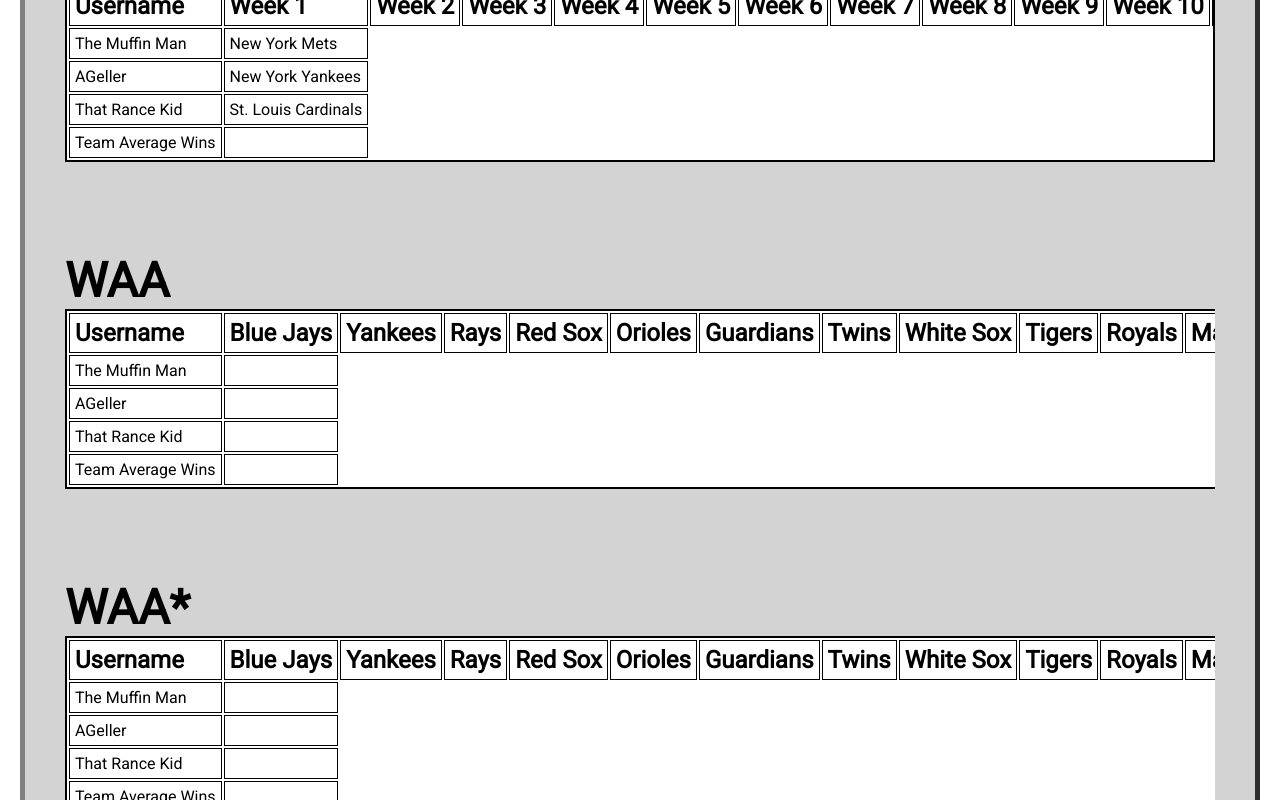
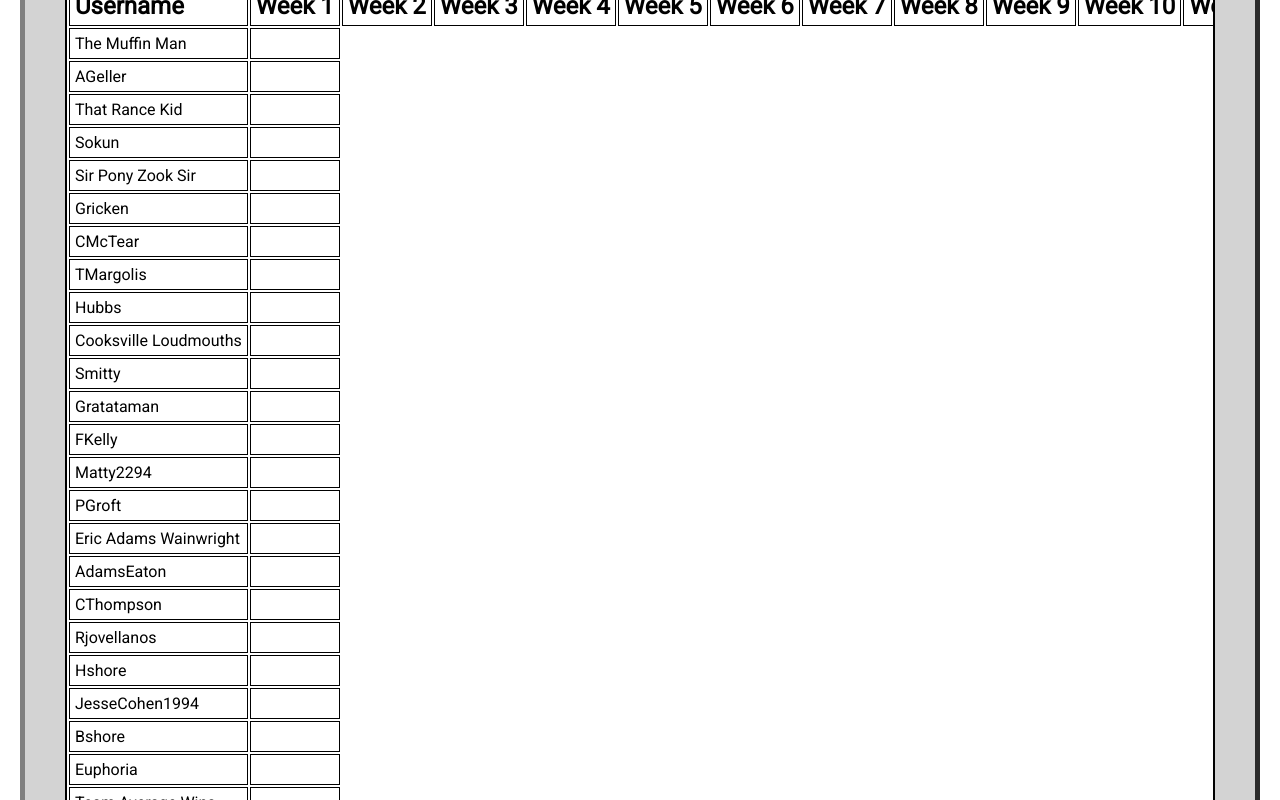
Before and after one commit to James-fleming394/biffleball-frontend, a React (Create React App) app: page /stats in a window 1280 px wide. Shown: the part 400-1200 px from the top of the page. Built offline with nearby package versions, Linux system fonts and the light colour scheme; some icons are missing.

Commit message:
Standings update

```diff
--- a/src/App.js
+++ b/src/App.js
@@ -55,7 +55,7 @@
         <Route path="/stats" element={<Stats />}></Route>
         <Route path="/submit-pick" element={<Submit />}></Route>
         <Route path="/community" element={<Community />}></Route>
-        <Route path="/community-annoucements" element={<Annoucements />}></Route>
+        <Route path="/community-announcements" element={<Annoucements />}></Route>
         <Route path="/community-blog" element={<Blog />}></Route>
         <Route path="/community-questions" element={<Questions />}></Route>
         <Route path="/rules" element={<Rules />}></Route>
--- a/src/components/Footer.jsx
+++ b/src/components/Footer.jsx
@@ -12,7 +12,6 @@
                 Your Ads Privacy Choices</p>
             <span><img className='footer-img' src="/img/Biffle-Small-White.png" alt="logo" /></span>
             <p>© 2020-2023, BiffleBall LLC. or its affiliates</p>
-
         </footer>
     )
 }
--- a/src/pages/Annoucement.js
+++ b/src/pages/Annoucement.js
@@ -2,6 +2,12 @@
 
 const Annoucements = () => {
 
+    return (
+        <div className="announcements-page">
+            <h1>Annoucements</h1>
+            <h3>No Annoucements at the Moment, check back soon!</h3>
+        </div>
+    )
 }
 
 export default Annoucements;
--- a/src/pages/Blog.js
+++ b/src/pages/Blog.js
@@ -2,6 +2,12 @@
 
 const Blog = () => {
 
+        return (
+            <div className="blog-page">
+                <h1>BiffleBall Blog</h1>
+                <h3>No blog posts at the moment, check back soon!</h3>
+            </div>
+        )
 }
 
 export default Blog;
--- a/src/pages/Questions.js
+++ b/src/pages/Questions.js
@@ -1,7 +1,12 @@
 import React from "react";
 
 const Questions = () => {
-
+    return (
+        <div className="questions-page">
+            <h1>Questions</h1>
+            <h3>No question posts at the moment, check back soon!</h3>
+        </div>
+    )
 }
 
 export default Questions;
--- a/src/pages/Standings.js
+++ b/src/pages/Standings.js
@@ -3,29 +3,30 @@
 const Standings = () => {
 
     const data = [
-        { username: "The Muffin Man", wins: 0, WAA: 0, WAAStar: 0, SOTU: 0, Week1: 0 },
-        { username: "AGeller", wins: 0, WAA: 0, WAAStar: 0, SOTU: 0, Week1: 0 },
-        { username: "Sokun", wins: 0, WAA: 0, WAAStar: 0, SOTU: 0, Week1: 0 },
-        { username: "Sir Pony Zook Sir", wins: 0, WAA: 0, WAAStar: 0, SOTU: 0, Week1: 0 },
-        { username: "Gricken", wins: 0, WAA: 0, WAAStar: 0, SOTU: 0, Week1: 0 },
-        { username: "CMcTear", wins: 0, WAA: 0, WAAStar: 0, SOTU: 0, Week1: 0 },
-        { username: "TMargolis", wins: 0, WAA: 0, WAAStar: 0, SOTU: 0, Week1: 0 },
-        { username: "Hubbs", wins: 0, WAA: 0, WAAStar: 0, SOTU: 0, Week1: 0 },
-        { username: "Cooksville Loudmouths", wins: 0, WAA: 0, WAAStar: 0, SOTU: 0, Week1: 0 },
-        { username: "Smitty", wins: 0, WAA: 0, WAAStar: 0, SOTU: 0, Week1: 0 },
-        { username: "Gratataman", wins: 0, WAA: 0, WAAStar: 0, SOTU: 0, Week1: 0 },
-        { username: "FKelly", wins: 0, WAA: 0, WAAStar: 0, SOTU: 0, Week1: 0 },
-        { username: "Matty2294", wins: 0, WAA: 0, WAAStar: 0, SOTU: 0, Week1: 0 },
-        { username: "Eric Adams Wainwright", wins: 0, WAA: 0, WAAStar: 0, SOTU: 0, Week1: 0 },
-        { username: "PGroft", wins: 0, WAA: 0, WAAStar: 0, SOTU: 0, Week1: 0 },
-        { username: "AdamsEaton", wins: 0, WAA: 0, WAAStar: 0, SOTU: 0, Week1: 0 },
-        { username: "CThompson", wins: 0, WAA: 0, WAAStar: 0, SOTU: 0, Week1: 0 },
-        { username: "Rjovellanos", wins: 0, WAA: 0, WAAStar: 0, SOTU: 0, Week1: 0 },
-        { username: "hshore", wins: 0, WAA: 0, WAAStar: 0, SOTU: 0, Week1: 0 },
-        { username: "That Rance Kid", wins: 0, WAA: 0, WAAStar: 0, SOTU: 0, Week1: 0 },
-        { username: "JesseCohen1994", wins: 0, WAA: 0, WAAStar: 0, SOTU: 0, Week1: 0 },
-        { username: "bshore", wins: 0, WAA: 0, WAAStar: 0, SOTU: 0, Week1: 0 },
-        { username: "Euphoria", wins: 0, WAA: 0, WAAStar: 0, SOTU: 0, Week1: 0 },
+
+        { username: "That Rance Kid", wins: 137, WAA: 6.12, WAAStar: 7.55, SOTU: 0, Week1: 5, },
+        { username: "Sokun", wins: 136, WAA: 12.26, WAAStar: 9.31, SOTU: 0, Week1: 5 },
+        { username: "Gricken", wins: 133, WAA: 11.63, WAAStar: 9.37, SOTU: 0, Week1: 5 },
+        { username: "CMcTear", wins: 130, WAA: 3.32, WAAStar: 5.25, SOTU: 0, Week1: 5 },
+        { username: "The Muffin Man", wins: 129, WAA: 3.93, WAAStar: 0.09, SOTU: 0, Week1: 5 },
+        { username: "TMargolis", wins: 129, WAA: 0.18, WAAStar: 1.23, SOTU: 0, Week1: 5 },
+        { username: "Hubbs", wins: 128, WAA: 8.49, WAAStar: 0, SOTU: 0, Week1: 5 },
+        { username: "Cooksville Loudmouths", wins: 126, WAA: 0.15, WAAStar: 4.50, SOTU: 0, Week1: 3 },
+        { username: "Sir Pony Zook Sir", wins: 123, WAA: 1.35, WAAStar: 4.06, SOTU: 0, Week1: 4 },
+        { username: "Smitty", wins: 123, WAA: 3.14, WAAStar: 2.14, SOTU: 0, Week1: 4 },
+        { username: "FKelly", wins: 122, WAA: -2.04, WAAStar: 5.75, SOTU: 0, Week1: 4 },
+        { username: "Matty2294", wins: 121, WAA: -1.77, WAAStar: -4.09, SOTU: 0, Week1: 5 },
+        { username: "Eric Adams Wainwright", wins: 121, WAA: 7.35, WAAStar: 4.32, SOTU: 0, Week1: 5 },
+        { username: "AGeller", wins: 120, WAA: 0.00, WAAStar: -5.11, SOTU: 0, Week1: 5 },
+        { username: "Gratataman", wins: 120, WAA: 4.63, WAAStar: 0.82, SOTU: 0, Week1: 4 },
+        { username: "PGroft", wins: 120, WAA: 5.32, WAAStar: 4.55, SOTU: 0, Week1: 7 },
+        { username: "Euphoria", wins: 119, WAA: -4.26, WAAStar: -2.96, SOTU: 0, Week1: 3 },
+        { username: "AdamsEaton", wins: 117, WAA: -5.92, WAAStar: 0.50, SOTU: 0, Week1: 4 },
+        { username: "CThompson", wins: 116, WAA: -5.83, WAAStar: -8.47, SOTU: 0, Week1: 4 },
+        { username: "Rjovellanos", wins: 114, WAA: -10.98, WAAStar: -14.01, SOTU: 0, Week1: 5 },
+        { username: "hshore", wins: 108, WAA: -5.82, WAAStar: -3.74, SOTU: 0, Week1: 5 },
+        { username: "JesseCohen1994", wins: 106, WAA: -16.41, WAAStar: -7.56, SOTU: 0, Week1: 5 },
+        { username: "bshore", wins: 104, WAA: -13.33, WAAStar: -11.19, SOTU: 0, Week1: 5 },
     ]
 
     return (
@@ -46,6 +47,30 @@
                     <th>
                         <select className="weeks-standing">
                         <option value="week 1">Week 1</option>
+                        <option value="week 2">Week 2</option>
+                        <option value="week 1">Week 3</option>
+                        <option value="week 1">Week 4</option>
+                        <option value="week 1">Week 5</option>
+                        <option value="week 1">Week 6</option>
+                        <option value="week 1">Week 7</option>
+                        <option value="week 1">Week 8</option>
+                        <option value="week 1">Week 9</option>
+                        <option value="week 1">Week 10</option>
+                        <option value="week 1">Week 11</option>
+                        <option value="week 1">Week 12</option>
+                        <option value="week 1">Week 13</option>
+                        <option value="week 1">Week 14</option>
+                        <option value="week 1">All Star</option>
+                        <option value="week 1">Week 16</option>
+                        <option value="week 1">Week 17</option>
+                        <option value="week 1">Week 18</option>
+                        <option value="week 1">Week 19</option>
+                        <option value="week 1">Week 20</option>
+                        <option value="week 1">Week 21</option>
+                        <option value="week 1">Week 22</option>
+                        <option value="week 1">Week 23</option>
+                        <option value="week 1">Week 24</option>
+                        <option value="week 1">Bonanza</option>
                         </select>
                     </th>
                 </tr>
@@ -60,6 +85,7 @@
                             <td>{val.WAAStar}</td>
                             <td>{val.SOTU}</td>
                             <td>{val.Week1}</td>
+
                         </tr>
                         </tbody>
                     )
--- a/src/pages/Stats.js
+++ b/src/pages/Stats.js
@@ -3,9 +3,29 @@
 const Stats = () => {
 
     const dataTeamsUsed = [
-        { username: "The Muffin Man", TeamsUsed: "New York Mets"},
-        { username: "AGeller", TeamsUsed: "New York Yankees"},
-        { username: "That Rance Kid", TeamsUsed: "St. Louis Cardinals"},
+        { username: "The Muffin Man", TeamsUsed: ""},
+        { username: "AGeller", TeamsUsed: ""},
+        { username: "That Rance Kid", TeamsUsed: ""},
+        { username: "Sokun", TeamsUsed: ""},
+        { username: "Sir Pony Zook Sir", TeamsUsed: ""},
+        { username: "Gricken", TeamsUsed: ""},
+        { username: "CMcTear", TeamsUsed: ""},
+        { username: "TMargolis", TeamsUsed: ""},
+        { username: "Hubbs", TeamsUsed: ""},
+        { username: "Cooksville Loudmouths", TeamsUsed: ""},
+        { username: "Smitty", TeamsUsed: ""},
+        { username: "Gratataman", TeamsUsed: ""},
+        { username: "FKelly", TeamsUsed: ""},
+        { username: "Matty2294", TeamsUsed: ""},
+        { username: "PGroft", TeamsUsed: ""},
+        { username: "Eric Adams Wainwright", TeamsUsed: ""},
+        { username: "AdamsEaton", TeamsUsed: ""},
+        { username: "CThompson", TeamsUsed: ""},
+        { username: "Rjovellanos", TeamsUsed: ""},
+        { username: "Hshore", TeamsUsed: ""},
+        { username: "JesseCohen1994", TeamsUsed: ""},
+        { username: "Bshore", TeamsUsed: ""},
+        { username: "Euphoria", TeamsUsed: ""},
         { username: "Team Average Wins"},
     ];
 
@@ -78,9 +98,29 @@
     ];
 
     const SOTU = [
-        { username: "The Muffin Man", SOS: 0.0},
-        { username: "AGeller", SOS: 0.0 },
-        { username: "That Rance Kid", SOS: 0.0 },
+        { username: "The Muffin Man", SOS: 0.0, SOTU: 0.0},
+        { username: "AGeller", SOS: 0.0, SOTU: 0.0 },
+        { username: "That Rance Kid", SOS: 0.0, SOTU: 0.0 },
+        { username: "Sokun", SOS: 0.0, SOTU: 0.0 },
+        { username: "Sir Pony Zook Sir", SOS: 0.0, SOTU: 0.0 },
+        { username: "Gricken", SOS: 0.0, SOTU: 0.0 },
+        { username: "CMcTear", SOS: 0.0, SOTU: 0.0 },
+        { username: "TMargolis", SOS: 0.0, SOTU: 0.0 },
+        { username: "Hubbs", SOS: 0.0, SOTU: 0.0 },
+        { username: "Cooksville Loudmouths", SOS: 0.0, SOTU: 0.0 },
+        { username: "Smitty", SOS: 0.0, SOTU: 0.0 },
+        { username: "Gratataman", SOS: 0.0, SOTU: 0.0 },
+        { username: "FKelly", SOS: 0.0, SOTU: 0.0 },
+        { username: "Matty2294", SOS: 0.0, SOTU: 0.0 },
+        { username: "Eric Adams Wainwright", SOS: 0.0, SOTU: 0.0 },
+        { username: "PGroft", SOS: 0.0, SOTU: 0.0 },
+        { username: "AdamsEaton", SOS: 0.0, SOTU: 0.0 },
+        { username: "CThompson", SOS: 0.0, SOTU: 0.0 },
+        { username: "Rjovellanos", SOS: 0.0, SOTU: 0.0 },
+        { username: "HShore", SOS: 0.0, SOTU: 0.0 },
+        { username: "JesseCohen1994", SOS: 0.0, SOTU: 0.0 },
+        { username: "BShore", SOS: 0.0, SOTU: 0.0 },
+        { username: "Euphoria", SOS: 0.0, SOTU: 0.0 },
     ];
 
     const teamRecord = [
@@ -219,13 +259,6 @@
                         </tbody>
                     )
                 })}
-                {/* {WAAData.map((val, key) => {
-                    return (
-                        <tr key={key}>
-
-                        </tr>
-                    )
-                })} */}
             </table>
         </div>
         </div>
@@ -293,6 +326,7 @@
                 <tbody>
                 <tr>
                     <th>Username</th>
+                    <th>SOTU</th>
                     <th>Week 1</th>
                     <th>Week 2</th>
                     <th>Week 3</th>
@@ -325,6 +359,7 @@
                     <tbody key={key}>
                     <tr key={key}>
                         <td>{val.username}</td>
+                        <td>{val.SOTU}</td>
                         <td>{val.SOS}</td>
                     </tr>
                     </tbody>
```
Also changed, not shown: src/components/Schedule.jsx (+8 -8 lines), src/pages/Submit.js (+3 -4 lines).
